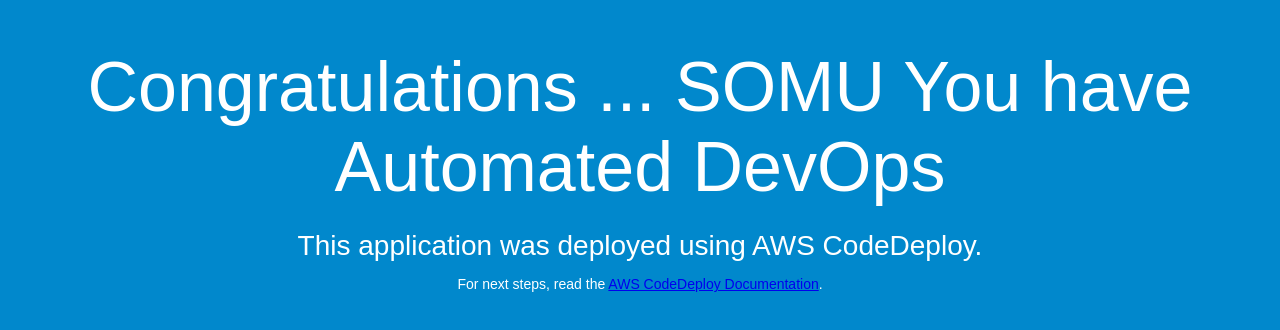
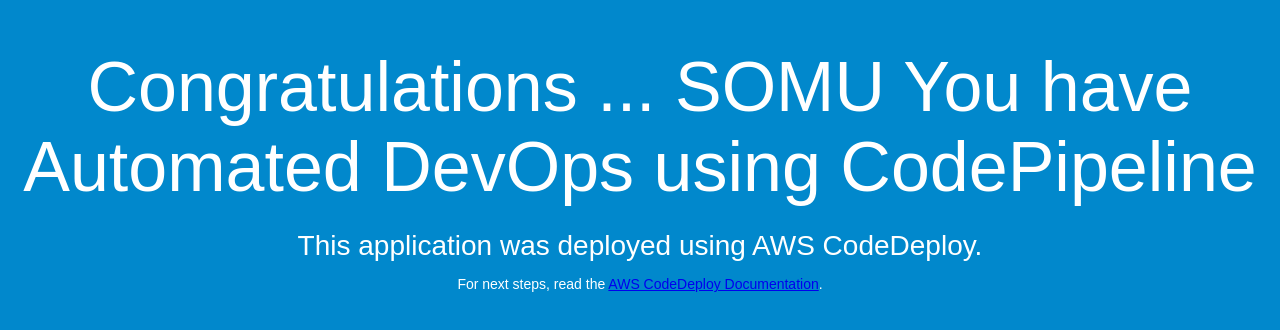
Before and after one commit to somu4git/codedeploysample, a plain HTML site: page index.html in a window 1280 px wide. Drawn offline with Linux system fonts and the light colour scheme.

Commit message:
Update index.html

```diff
--- a/index.html
+++ b/index.html
@@ -26,7 +26,7 @@
 </head>
 <body>
   <div align="center">
-    <h1>Congratulations ... SOMU You have Automated DevOps</h1>
+    <h1>Congratulations ... SOMU You have Automated DevOps using CodePipeline</h1>
     <h2>This application was deployed using AWS CodeDeploy.</h2>
     <p>For next steps, read the <a href="http://aws.amazon.com/documentation/codedeploy">AWS CodeDeploy Documentation</a>.</p>
   </div>
```
